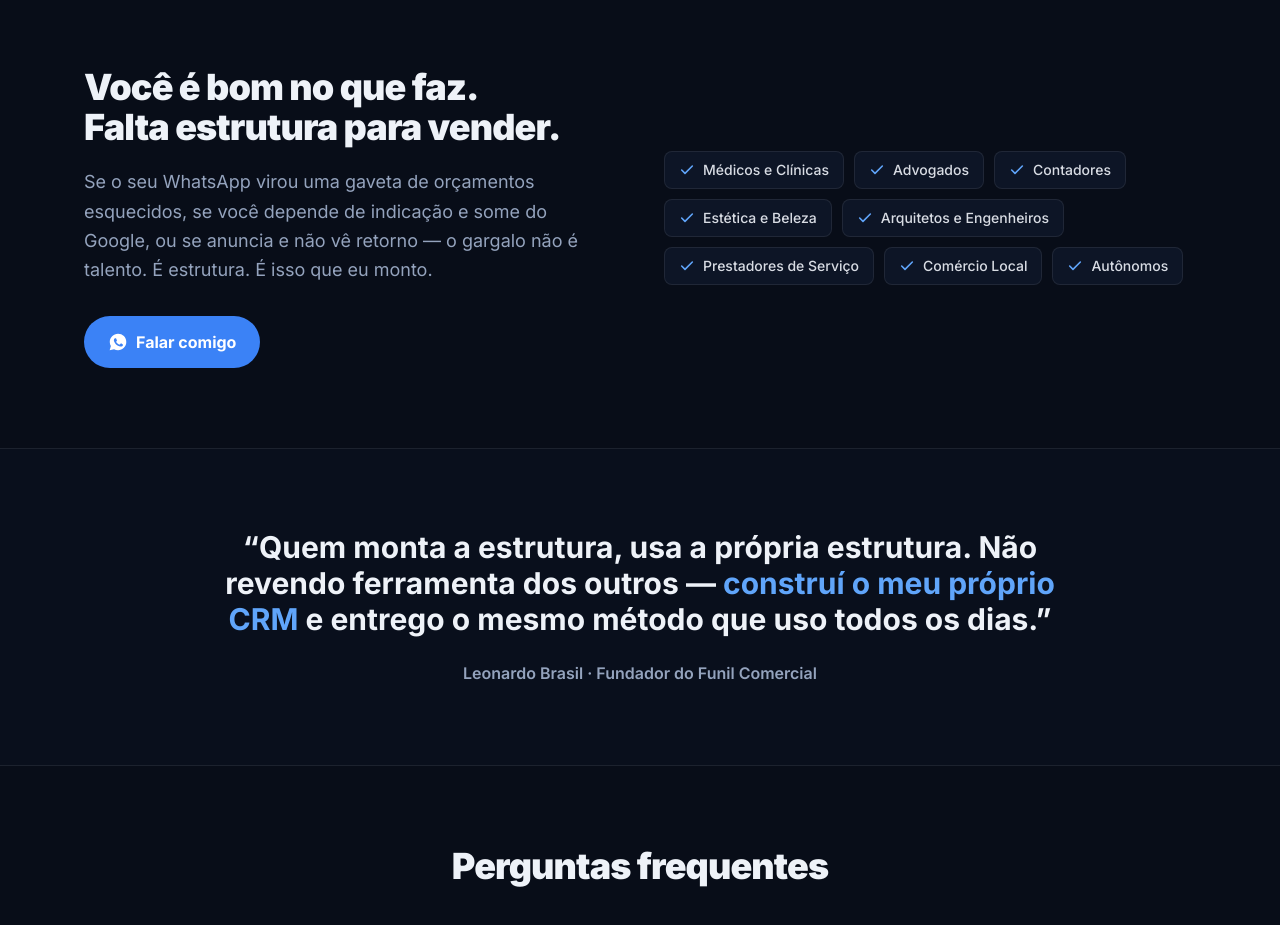
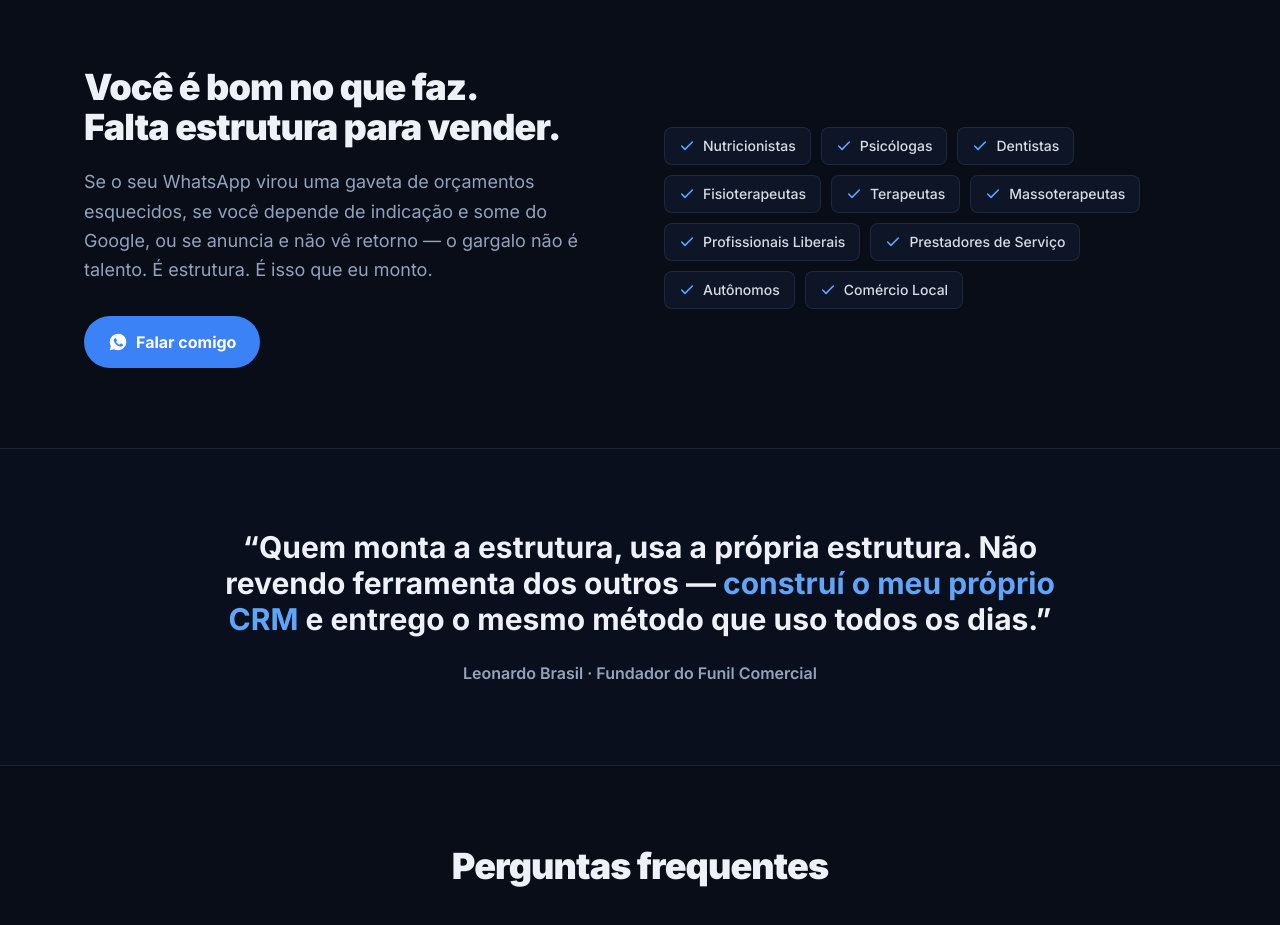
Before and after one commit to leoferrazbrasil/leonardo-brasil, a React (Vite) app: page / in a window 1280 px wide. Shown: the part 1960-2885 px from the top of the page. Built offline with nearby package versions, Linux system fonts and the light colour scheme.

Commit message:
fix(ui): atualiza lista de segmentos na home page para bater com o ICP

```diff
--- a/src/App.tsx
+++ b/src/App.tsx
@@ -38,7 +38,18 @@ const PASSOS = [
   { t: "Acompanhamento", d: "Ajusto até o funil rodar de verdade: cliente te encontra, chama no WhatsApp e fecha com consistência." },
 ];
 
-const SEGMENTOS = ["Médicos e Clínicas", "Advogados", "Contadores", "Estética e Beleza", "Arquitetos e Engenheiros", "Prestadores de Serviço", "Comércio Local", "Autônomos"];
+const SEGMENTOS = [
+  "Nutricionistas",
+  "Psicólogas",
+  "Dentistas",
+  "Fisioterapeutas",
+  "Terapeutas",
+  "Massoterapeutas",
+  "Profissionais Liberais",
+  "Prestadores de Serviço",
+  "Autônomos",
+  "Comércio Local"
+];
 
 const FAQ = [
   { q: "Isso é uma agência de marketing?", a: "Não. Agência entrega postagem. Eu monto estrutura de vendas: o caminho inteiro entre o cliente te encontrar, chamar no WhatsApp e fechar. Presença, aquisição, conversão e escala funcionando juntas." },
```
